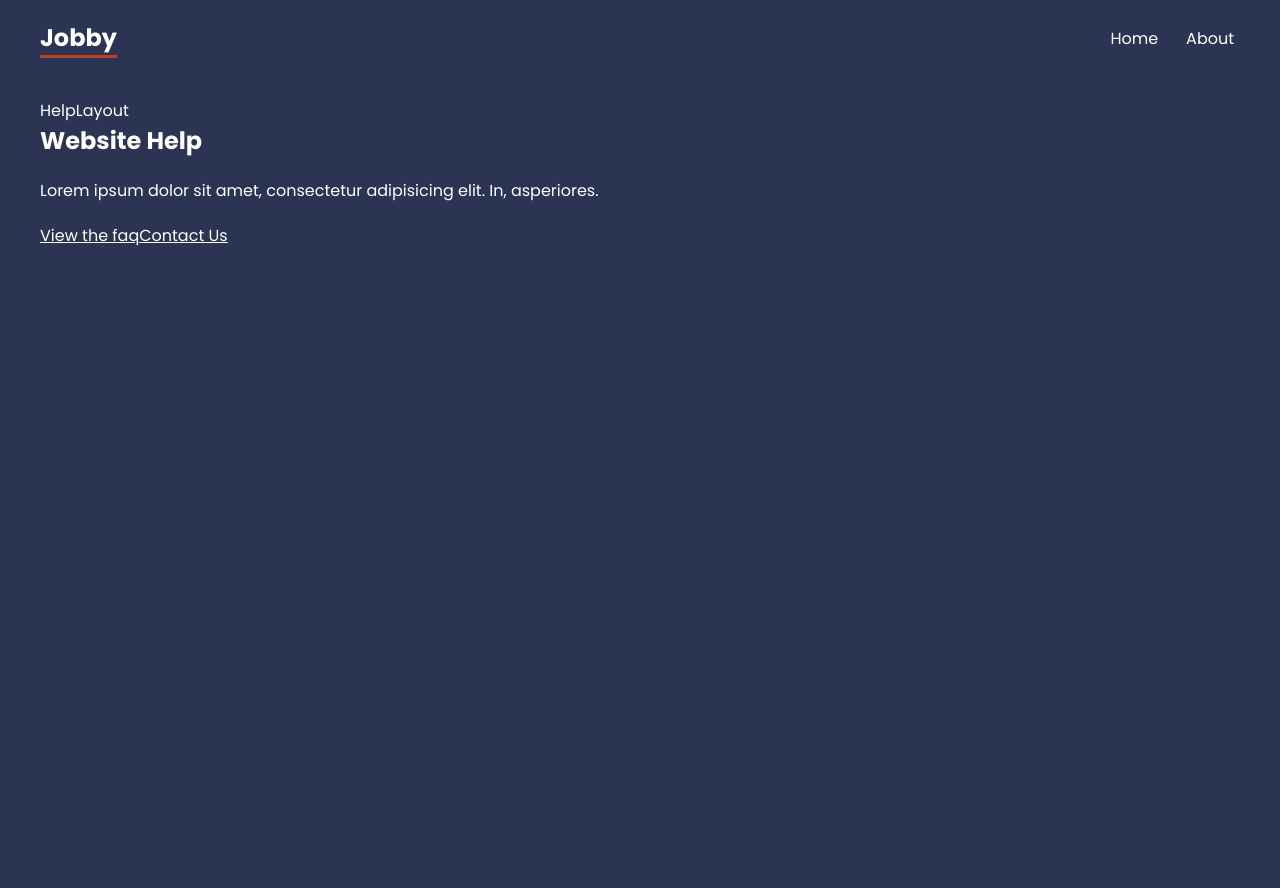
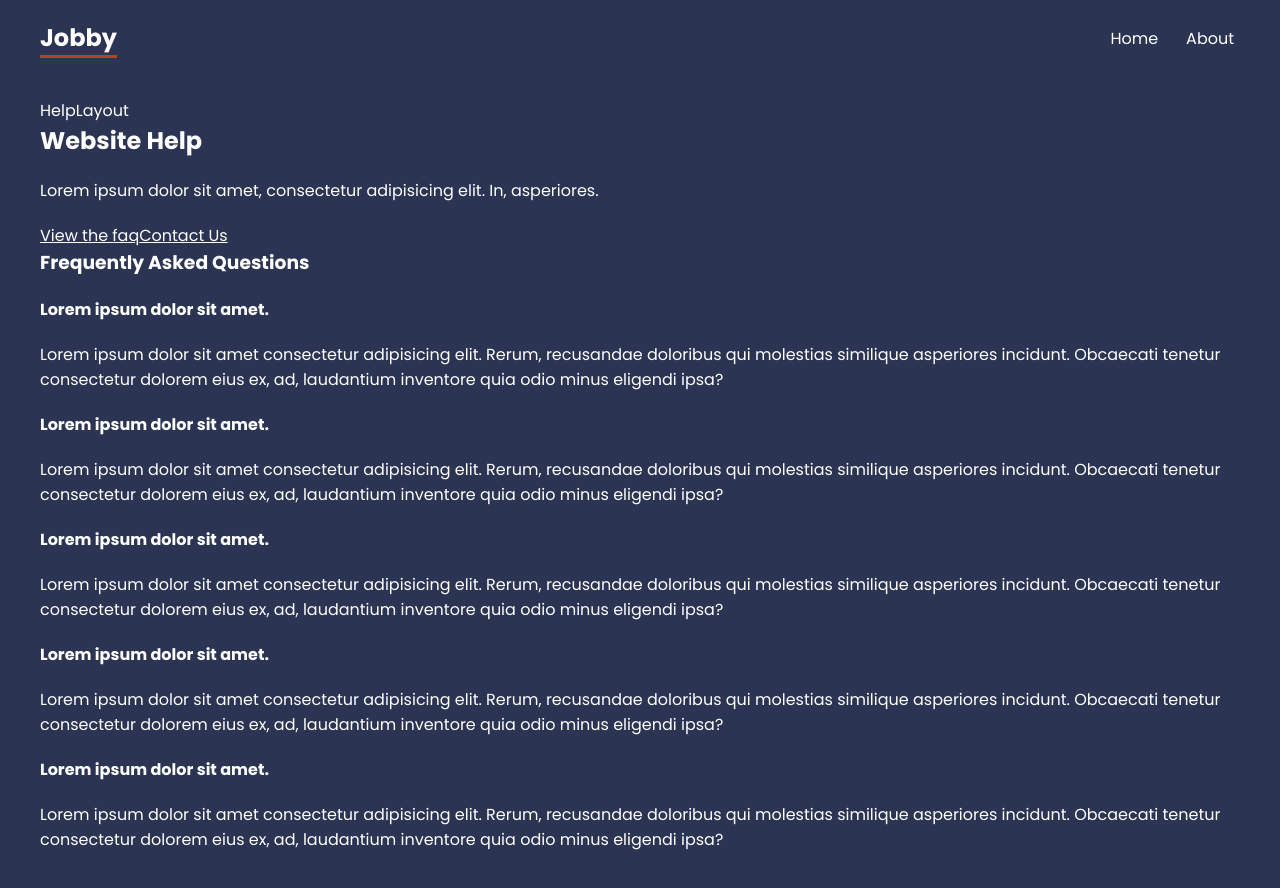
Before and after one commit to Belgotech/Jobby, a React (Create React App) app: page /help/faq in a window 1280 px wide. Shown: the top 888 px of the page. Before the commit the page ends 800 px from the top, so only its background shows below. Built offline with nearby package versions, Linux system fonts and the light colour scheme.

Commit message:
Adding more route

```diff
--- a/src/App.js
+++ b/src/App.js
@@ -12,6 +12,8 @@
 //Layout
 import RootLayout from "./Layout/RootLayout"
 import HelpLayout from "./Layout/HelpLayout"
+import Faq from "./Pages/Help/Faq"
+import Contact from "./Pages/Help/Contact"
 
 const router = createBrowserRouter(
   createRoutesFromElements(
@@ -19,8 +21,8 @@
       <Route index element={<Home />} />
       <Route path="about" element={<About />} />
       <Route path="help" element={<HelpLayout />} >
-        <Route path="faq" />
-        <Route path="contact" />
+        <Route path="faq" element={<Faq />} />
+        <Route path="contact" element={<Contact />} />
       </Route>
     </Route>
   )
--- /dev/null
+++ b/src/Pages/Help/Contact.js
@@ -0,0 +1,26 @@
+import { Form, useActionData } from "react-router-dom"
+
+const Contact = () => {
+
+    const data = useActionData()
+
+    return (
+        <div className="contact">
+            <h3>Contact Us</h3>
+            <Form method="post" action="/help/contact">
+                <label>
+                    <span>Your email:</span>
+                    <input type="email" name="email" required />
+                </label>
+                <label>
+                    <span>Your message:</span>
+                    <textarea name="message" required></textarea>
+                </label>
+                <button>Submit</button>
+
+                {data && data.error && <p>{data.error}</p>}
+            </Form>
+        </div>
+    )
+}
+export default Contact
--- /dev/null
+++ b/src/Pages/Help/Faq.js
@@ -0,0 +1,33 @@
+const Faq = () => {
+    return (
+        <div className="faq">
+            <h3>Frequently Asked Questions</h3>
+
+            <div className="question">
+                <p><strong>Lorem ipsum dolor sit amet.</strong></p>
+                <p>Lorem ipsum dolor sit amet consectetur adipisicing elit. Rerum, recusandae doloribus qui molestias similique asperiores incidunt. Obcaecati tenetur consectetur dolorem eius ex, ad, laudantium inventore quia odio minus eligendi ipsa?</p>
+            </div>
+
+            <div className="question">
+                <p><strong>Lorem ipsum dolor sit amet.</strong></p>
+                <p>Lorem ipsum dolor sit amet consectetur adipisicing elit. Rerum, recusandae doloribus qui molestias similique asperiores incidunt. Obcaecati tenetur consectetur dolorem eius ex, ad, laudantium inventore quia odio minus eligendi ipsa?</p>
+            </div>
+
+            <div className="question">
+                <p><strong>Lorem ipsum dolor sit amet.</strong></p>
+                <p>Lorem ipsum dolor sit amet consectetur adipisicing elit. Rerum, recusandae doloribus qui molestias similique asperiores incidunt. Obcaecati tenetur consectetur dolorem eius ex, ad, laudantium inventore quia odio minus eligendi ipsa?</p>
+            </div>
+
+            <div className="question">
+                <p><strong>Lorem ipsum dolor sit amet.</strong></p>
+                <p>Lorem ipsum dolor sit amet consectetur adipisicing elit. Rerum, recusandae doloribus qui molestias similique asperiores incidunt. Obcaecati tenetur consectetur dolorem eius ex, ad, laudantium inventore quia odio minus eligendi ipsa?</p>
+            </div>
+
+            <div className="question">
+                <p><strong>Lorem ipsum dolor sit amet.</strong></p>
+                <p>Lorem ipsum dolor sit amet consectetur adipisicing elit. Rerum, recusandae doloribus qui molestias similique asperiores incidunt. Obcaecati tenetur consectetur dolorem eius ex, ad, laudantium inventore quia odio minus eligendi ipsa?</p>
+            </div>
+        </div>
+    )
+}
+export default Faq
```
